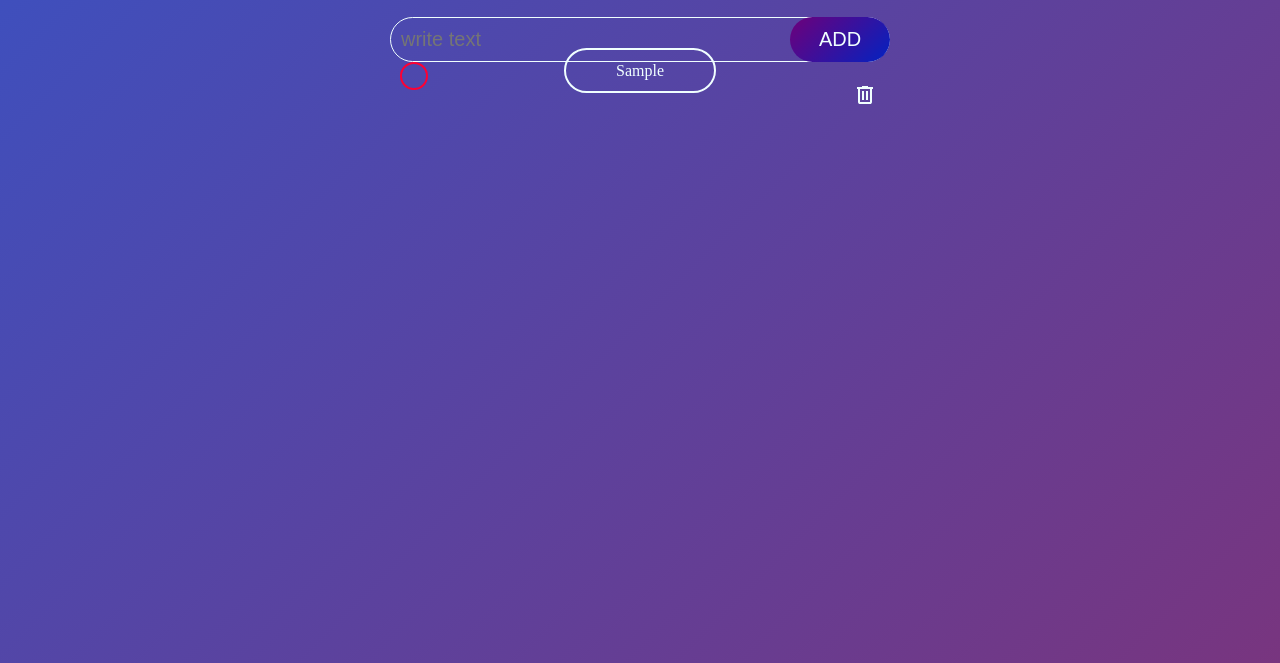
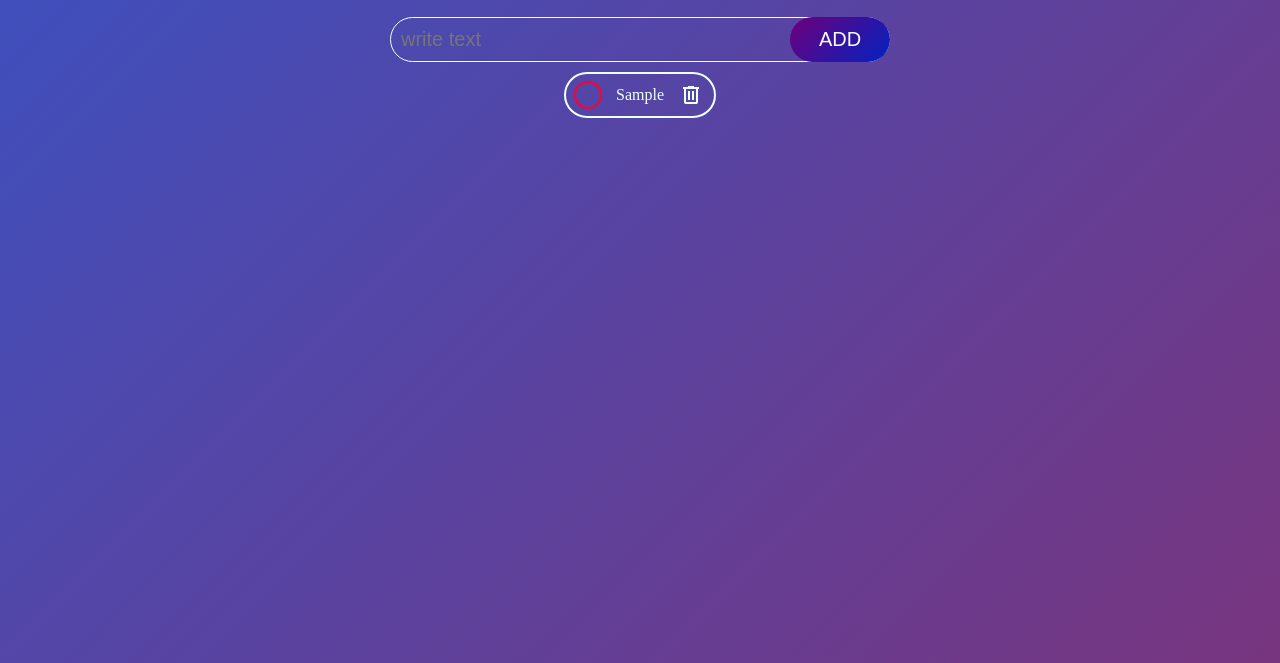
Before and after one commit to Giorgi014/todo-list, a plain HTML site: page index.html in a window 1280 px wide. Both pictures are taken after typing "Sample" into the empty fields and a click on the button "ADD". Shown: the part 137-800 px from the top of the page. Drawn offline with Linux system fonts and the light colour scheme.

Commit message:
some bugs are fix

```diff
--- a/app.js
+++ b/app.js
@@ -33,7 +33,9 @@ const creatTodoItem = (todo, todoIndex) => {
   const todoDiv = document.createElement("div");
   const todoText = todo.text;
   todoDiv.className = "todo";
-  todoDiv.innerHTML = `<input type="checkbox" id="${todoID}">
+  todoDiv.innerHTML = `
+                    <div id="todo">
+                <input type="checkbox" class="${todoID}">
             <label for="${todoID}" class="custom_checkbox">
                 <svg fill="transparent" xmlns="http://www.w3.org/2000/svg" height="24px" viewBox="0 -960 960 960" width="24px" fill="#e3e3e3"><path d="M382-240 154-468l57-57 171 171 367-367 57 57-424 424Z"/></svg>
             </label>
@@ -43,6 +45,7 @@ const creatTodoItem = (todo, todoIndex) => {
             <button class="delete_button">
                 <svg fill="azure" xmlns="http://www.w3.org/2000/svg" height="24px" viewBox="0 -960 960 960" width="24px" fill="#e3e3e3"><path d="M280-120q-33 0-56.5-23.5T200-200v-520h-40v-80h200v-40h240v40h200v80h-40v520q0 33-23.5 56.5T680-120H280Zm400-600H280v520h400v-520ZM360-280h80v-360h-80v360Zm160 0h80v-360h-80v360ZM280-720v520-520Z"/></svg>
             </button>
+            </div>
                   `;
   const deleteButton = todoDiv.querySelector(".delete_button");
   deleteButton.addEventListener("click", () => {
@@ -56,6 +59,11 @@ const creatTodoItem = (todo, todoIndex) => {
   checkbox.checked = todo.completed;
   return todoDiv;
 };
+const deleteTodoItem = (todoIndex) => {
+  allTodos = allTodos.filter((_, i) => i !== todoIndex);
+  saveTodos();
+  updateTodoList();
+};
 
 const saveTodos = () => {
   const todosJson = JSON.stringify(allTodos);
--- a/style.css
+++ b/style.css
@@ -66,6 +66,7 @@ h1{
   display: flex;
   justify-content: center;
   align-items: center;
+  flex-direction: column;
   width: 100%;
 }
 #todo_text {
```
